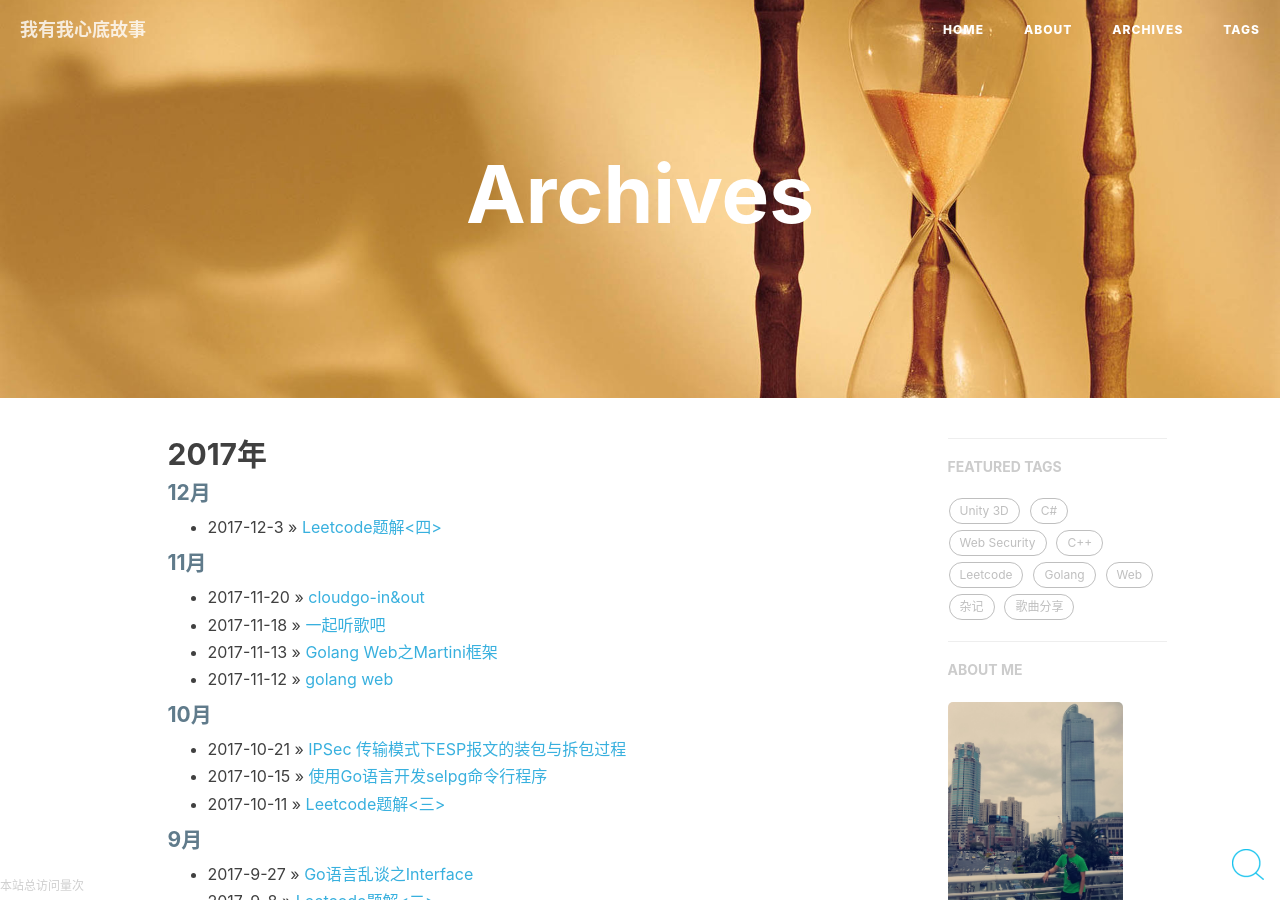
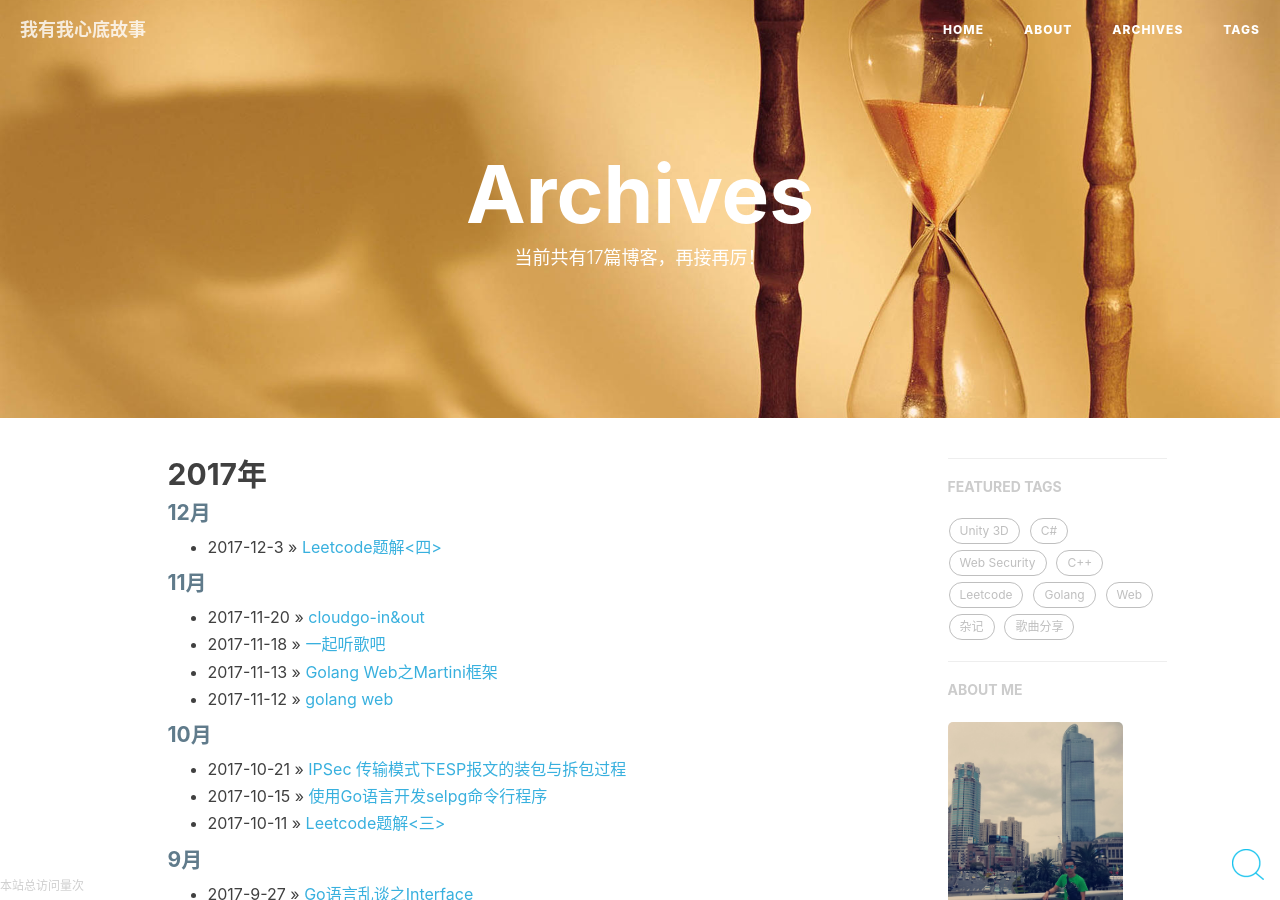
Before and after one commit to Tomy-Lee/Tomy-Lee.github.io, a Jekyll site: the page built from archive.html, in a window 1280 px wide and 900 px high. Built offline with Jekyll 4.4.1, drawn with Linux system fonts in a browser that asks for light colours; nearby versions of some CDN libraries; comment, search, counter and statistics services are not loaded.

Commit message:
Update archive.html

```diff
--- a/archive.html
+++ b/archive.html
@@ -1,12 +1,9 @@
 ---
 layout: page
 title: "Archives"
-description: ""
+description: "当前共有17篇博客，再接再厉！"
 header-img: "img/25_184488_1cd4961dbb66938.jpg"
 ---
-<meta charset="utf-8">
-    <meta http-equiv="X-UA-Compatible" content="IE=edge">
-<meta name="viewport" content="width=device-width, initial-scale=1">
- <meta name="description" content="当前共有{{ site.posts.size }}篇博客，再接再厉！">
+
 {% assign posts_collate = site.posts %}
 {% include posts_collate %}
```
